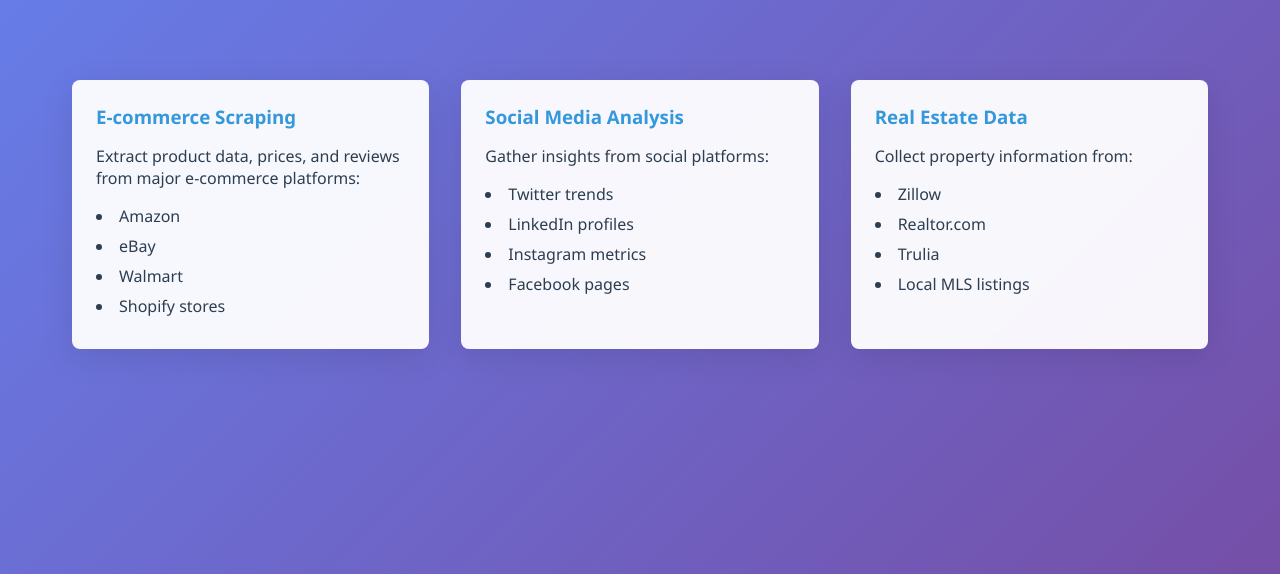
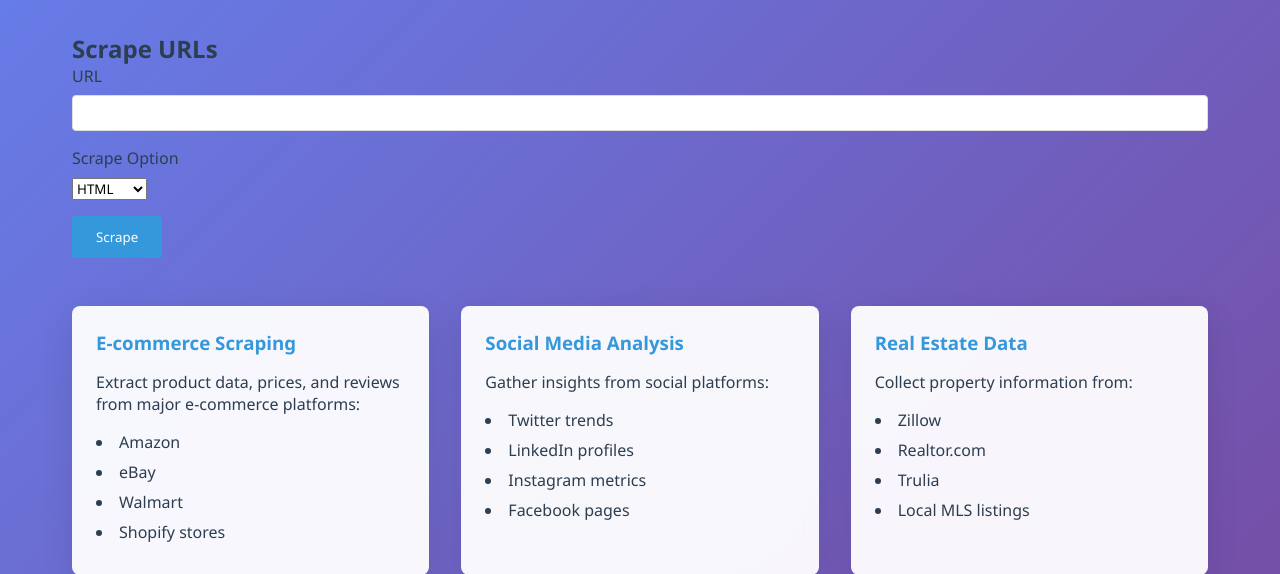
Before and after one commit to marians002/Distributed-Scraper, a Flask app: page / in a window 1280 px wide. Shown: the part 74-648 px from the top of the page. Run offline with Flask 3, Linux system fonts and the light colour scheme.

Commit message:
feat: add search bar and html scraper

```diff
--- a/client/app.py
+++ b/client/app.py
@@ -1,4 +1,5 @@
-from flask import Flask, render_template
+from flask import Flask, render_template, request, jsonify
+import requests
 
 app = Flask(__name__)
 
@@ -8,5 +9,29 @@
     return render_template('frontend.html')
 
 
+@app.route('/scrape', methods=['POST'])
+def scrape():
+    url = request.form['url']
+    scrape_option = request.form['scrapeOption']
+
+    # Perform the scraping based on the selected option
+    if scrape_option == 'html':
+        response = requests.get(url)
+        data = response.text
+    elif scrape_option == 'links':
+        response = requests.get(url)
+        data = extract_links(response.text)
+    elif scrape_option == 'archives':
+        data = "Archives scraping not implemented yet"
+    else:
+        data = "Invalid option"
+
+    return jsonify({'data': data})
+
+
+def extract_links(html):
+    # Implement link extraction logic
+    return "Links extraction not implemented yet"
+
 if __name__ == '__main__':
     app.run(debug=True)
--- a/client/static/scripts.js
+++ b/client/static/scripts.js
@@ -56,3 +56,29 @@
     this.style.transform = 'translateY(0)';
   });
 });
+
+function handleScrape(event) {
+  event.preventDefault();
+  const url = document.getElementById('url').value;
+  const scrapeOption = document.getElementById('scrapeOption').value;
+
+  fetch('/scrape', {
+    method: 'POST',
+    headers: {
+      'Content-Type': 'application/x-www-form-urlencoded',
+    },
+    body: new URLSearchParams({
+      'url': url,
+      'scrapeOption': scrapeOption
+    })
+  })
+  .then(response => response.json())
+  .then(data => {
+    console.log(data);
+    // Display the scraped data to the user
+    alert(`Scraped Data: ${data.data}`);
+  })
+  .catch(error => {
+    console.error('Error:', error);
+  });
+}
--- a/client/templates/frontend.html
+++ b/client/templates/frontend.html
@@ -32,6 +32,25 @@
           <input type="password" id="password" required>
         </div>
         <button type="submit" class="btn">Login</button>
+      </form>
+    </div>
+
+    <div class="search-bar">
+      <h2>Scrape URLs</h2>
+      <form onsubmit="handleScrape(event)">
+        <div class="form-group">
+          <label for="url">URL</label>
+          <input type="url" id="url" required>
+        </div>
+        <div class="form-group">
+          <label for="scrapeOption">Scrape Option</label>
+          <select id="scrapeOption" required>
+            <option value="html">HTML</option>
+            <option value="links">Links</option>
+            <option value="archives">Archives</option>
+          </select>
+        </div>
+        <button type="submit" class="btn">Scrape</button>
       </form>
     </div>
 
@@ -71,7 +90,6 @@
     </div>
   </div>
 
-    <script src="{{ url_for('static', filename='scripts.js') }}"></script>
-
+  <script src="{{ url_for('static', filename='scripts.js') }}"></script>
 </body>
 </html>
```
Also changed, not shown: 1 other file.
